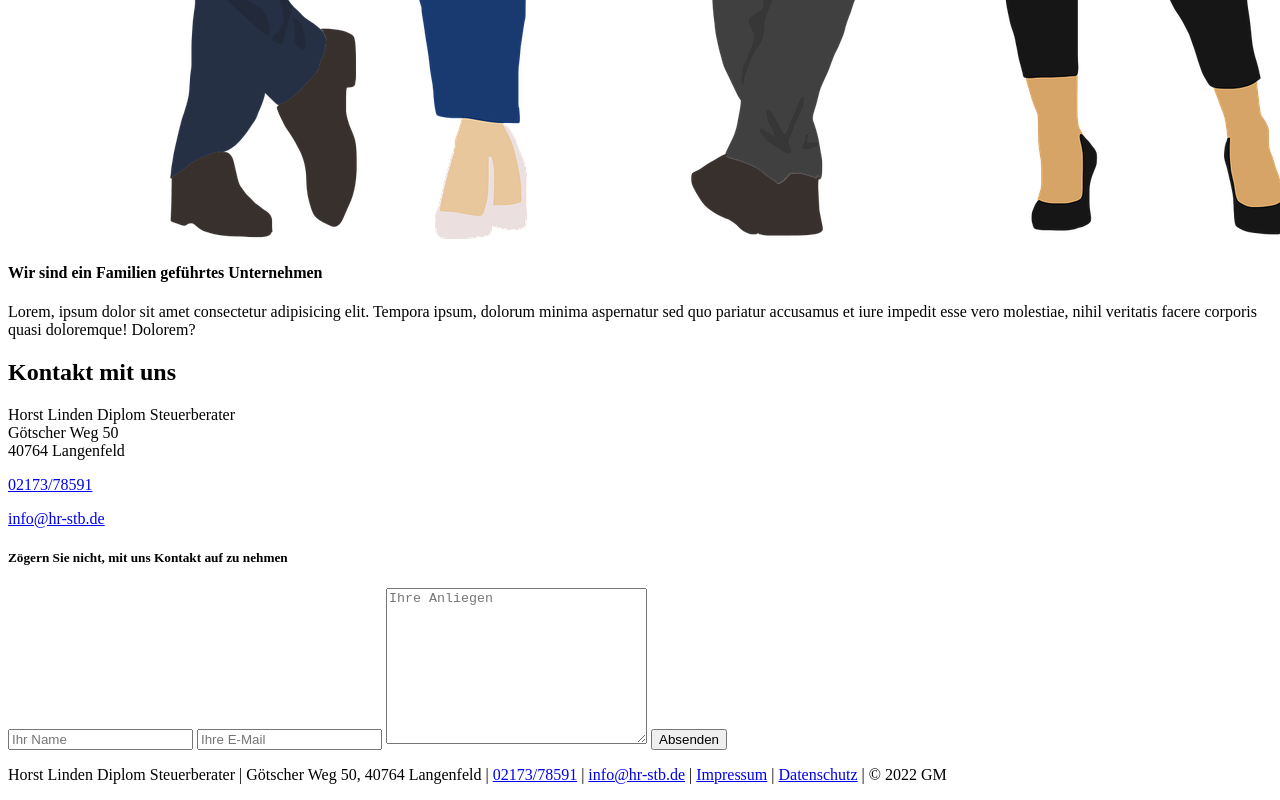
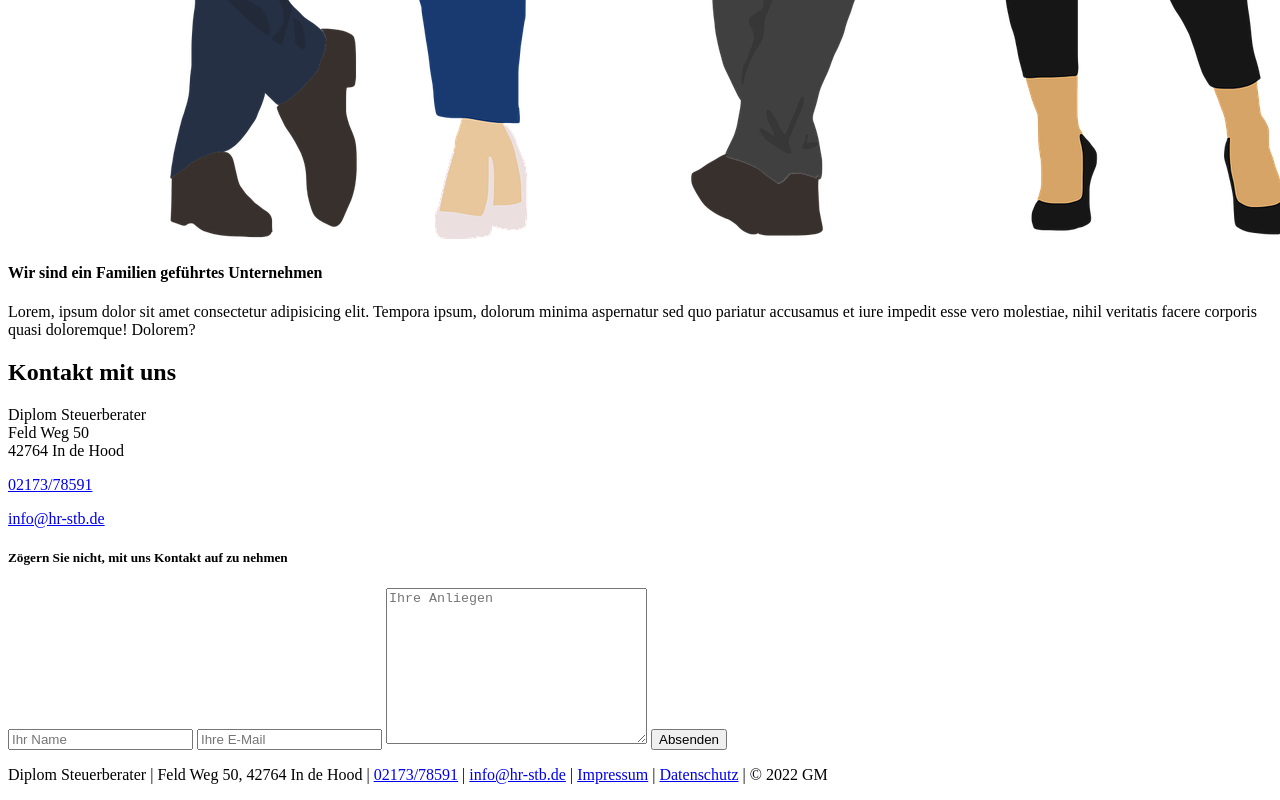
Before and after one commit to iderdiyok/f4_Project_130122, a plain HTML site: page index.html in a window 1280 px wide. Shown: the part 2043-2843 px from the top of the page. Drawn offline with Linux system fonts and the light colour scheme.

Commit message:
NeueAdresse

```diff
--- a/index.html
+++ b/index.html
@@ -6,7 +6,7 @@
     <meta http-equiv="X-UA-Compatible" content="IE=edge">
     <meta name="viewport" content="width=device-width, initial-scale=1.0">
     <link rel="stylesheet" href="assets/css/style.css">
-    <title>Horst Linden Diplom Steuerberater</title>
+    <title>Diplom Steuerberater</title>
 </head>
 
 <body>
@@ -104,9 +104,9 @@
             <h2>Kontakt mit uns</h2>
             <article>
                 <p>
-                    Horst Linden Diplom Steuerberater<br>
-                    Götscher Weg 50<br>
-                    40764 Langenfeld
+                    Diplom Steuerberater<br>
+                    Feld Weg 50<br>
+                    42764 In de Hood
                 </p>
                 <p>
                     <i class="fas fa-phone-square"></i>
@@ -128,7 +128,7 @@
     </main>
     <footer>
         <p>
-            Horst Linden Diplom Steuerberater | Götscher Weg 50, 40764 Langenfeld |
+            Diplom Steuerberater | Feld Weg 50, 42764 In de Hood |
             <a href="tel:02173/78591">02173/78591</a> |
             <a href="mailto:info@hr-stb.de">info@hr-stb.de</a> |
             <a href="#">Impressum</a> |
```
